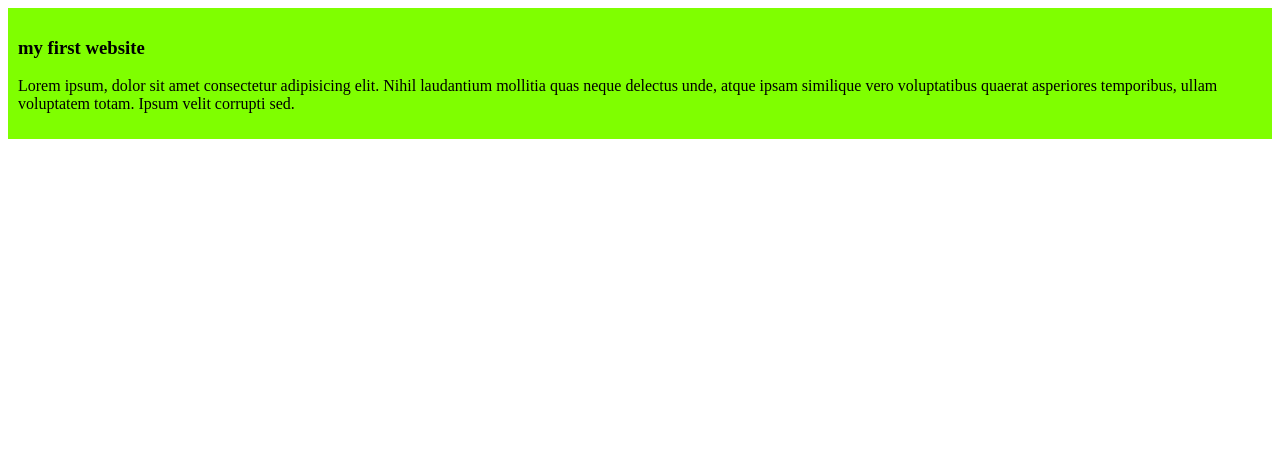
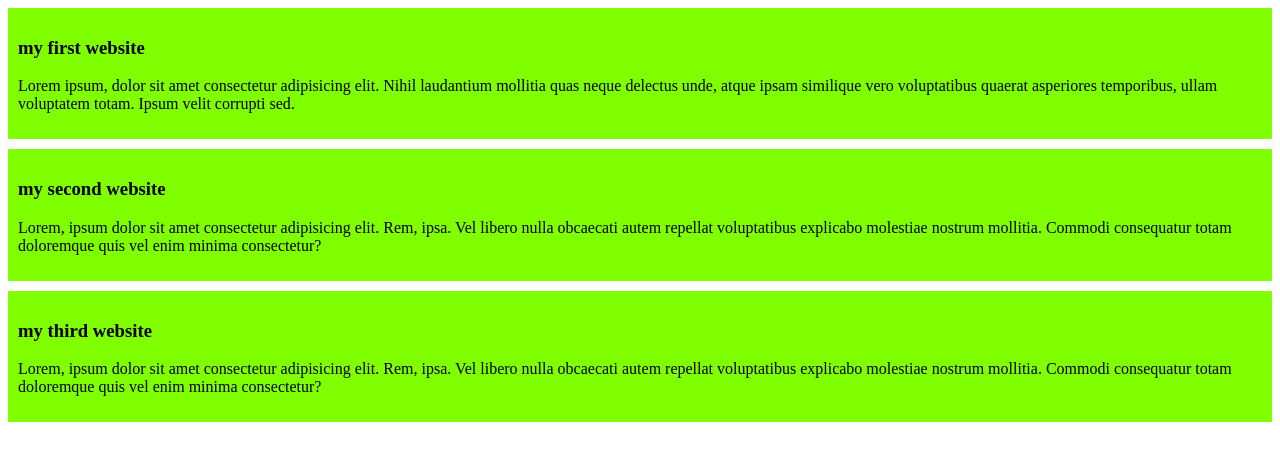
Before and after one commit to kaosarahmedsabbir/my-simple-website, a plain HTML site: page index.html in a window 1280 px wide. Drawn offline with Linux system fonts and the light colour scheme.

Commit message:
added the second and third blog

```diff
--- a/index.html
+++ b/index.html
@@ -11,5 +11,17 @@
         <h3>my first website</h3>
         <p>Lorem ipsum, dolor sit amet consectetur adipisicing elit. Nihil laudantium mollitia quas neque delectus unde, atque ipsam similique vero voluptatibus quaerat asperiores temporibus, ullam voluptatem totam. Ipsum velit corrupti sed.</p>
     </div>
+    <div>
+        <h3>my second website</h3>
+        <p>
+            Lorem, ipsum dolor sit amet consectetur adipisicing elit. Rem, ipsa. Vel libero nulla obcaecati autem repellat voluptatibus explicabo molestiae nostrum mollitia. Commodi consequatur totam doloremque quis vel enim minima consectetur?
+        </p>
+    </div>
+    <div>
+        <h3>my third website</h3>
+        <p>
+            Lorem, ipsum dolor sit amet consectetur adipisicing elit. Rem, ipsa. Vel libero nulla obcaecati autem repellat voluptatibus explicabo molestiae nostrum mollitia. Commodi consequatur totam doloremque quis vel enim minima consectetur?
+        </p>
+    </div>
 </body>
 </html>
--- a/styles/blog.css
+++ b/styles/blog.css
@@ -1,4 +1,5 @@
 div{
     background-color: chartreuse;
     padding: 10px;
+    margin-bottom: 10px;
 }
```
